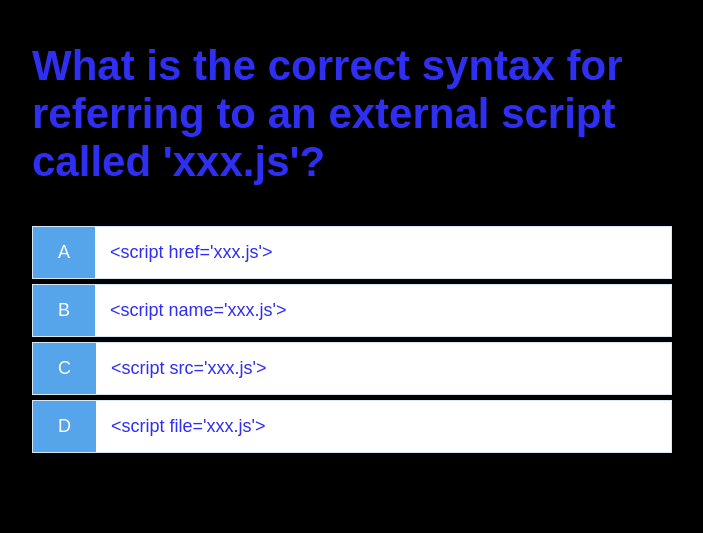
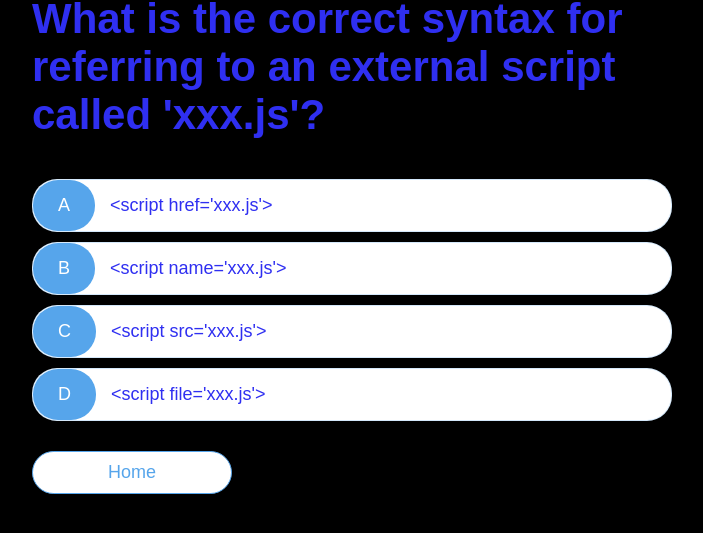
Before and after one commit to Shaf8808/quizmaster, a plain HTML site: page game.html in a window 1280 px wide. Shown: the part 585-1118 px from the top of the page, without its empty margins (288-991 px from the left). Drawn offline with Linux system fonts and the light colour scheme.

Commit message:
Add border radius styling to buttons

```diff
--- a/app.css
+++ b/app.css
@@ -96,6 +96,7 @@ h3 {
     text-decoration: none;
     color: #56a5eb;
     background-color: white;
+    border-radius: 25px;
   }
 
   .btn:hover {
@@ -111,6 +112,12 @@ h3 {
     transform: none;
   }
 
+  /* Home button */
+
+  #home-btn {
+    margin-top: 2rem;
+  }
+
   /* Styling for final message upon quiz completion */
 
   #end-message {
--- a/game.css
+++ b/game.css
@@ -3,11 +3,12 @@
 
 .choice-container {
     display: flex;
-    margin-bottom: 0.5rem;
+    margin-bottom: 1rem;
     width: 100%;
     font-size: 1.8rem;
     border: 0.1rem solid rgb(86, 165, 235, 0.25);
     background-color: white;
+    border-radius: 25px;
   }
 
   .choice-container:hover {
@@ -21,6 +22,7 @@
     padding: 1.5rem 2.5rem;
     background-color: #56a5eb;
     color: white;
+    border-radius: 25px;
   }
 
   .choice-text {
--- a/game.html
+++ b/game.html
@@ -52,6 +52,7 @@
             <p class="choice-prefix">D</p>
             <p class="choice-text" data-number="4"></p>
         </div>
+        <a href="index.html" id="home-btn" class="btn">Home</a>
     </div>
     </div>
     <script src="game.js"></script>
--- a/game.js
+++ b/game.js
@@ -1,5 +1,6 @@
 const question = document.getElementById('question');
 const choices = Array.from(document.getElementsByClassName('choice-text'));
+const homeButton = document.getElementById('home-btn')
 
 // Question counter and score variables
 const questionCounterText = document.getElementById('questionCounter')
```
Also changed, not shown: end.html (+1 -1 lines).
